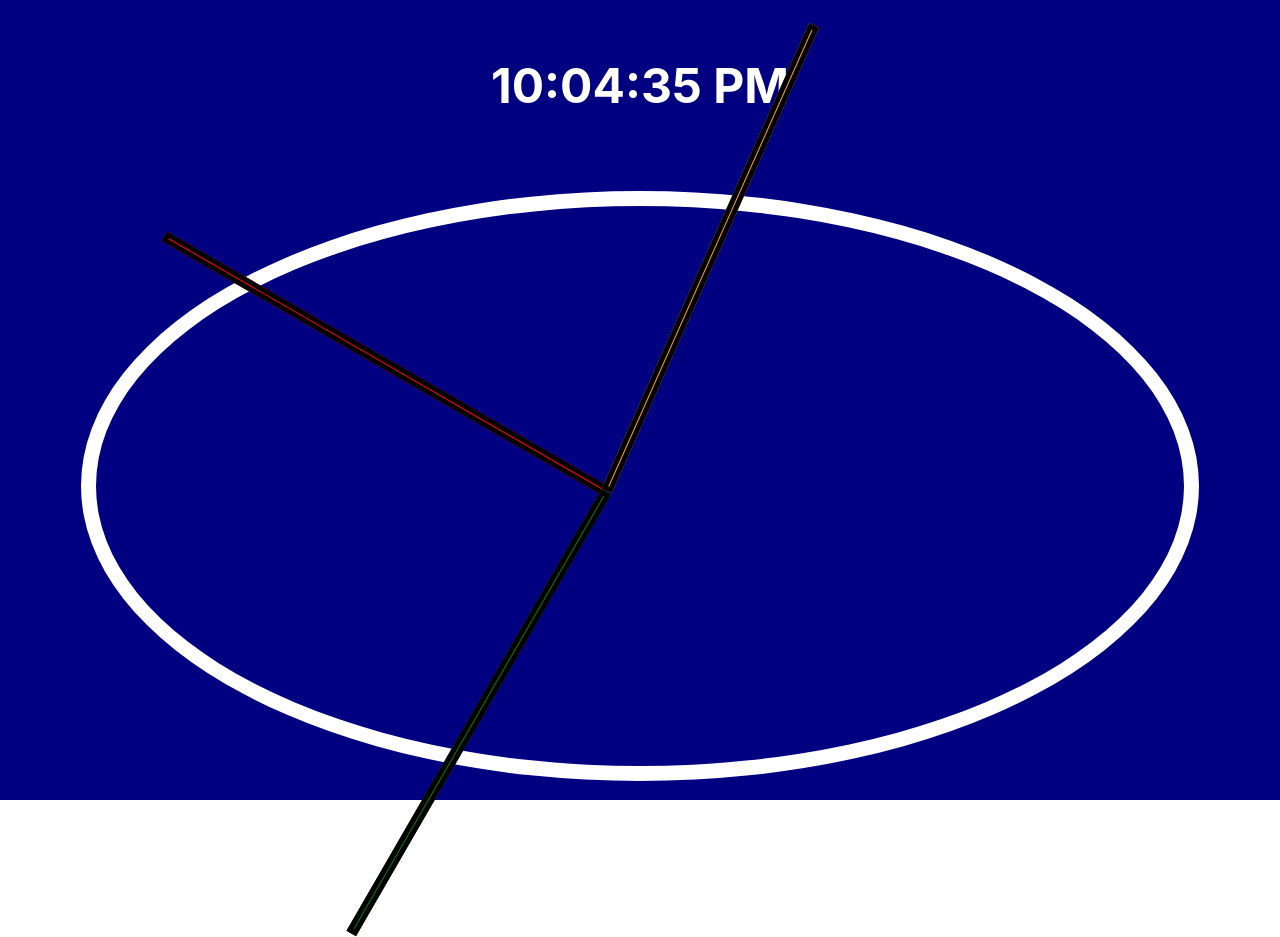
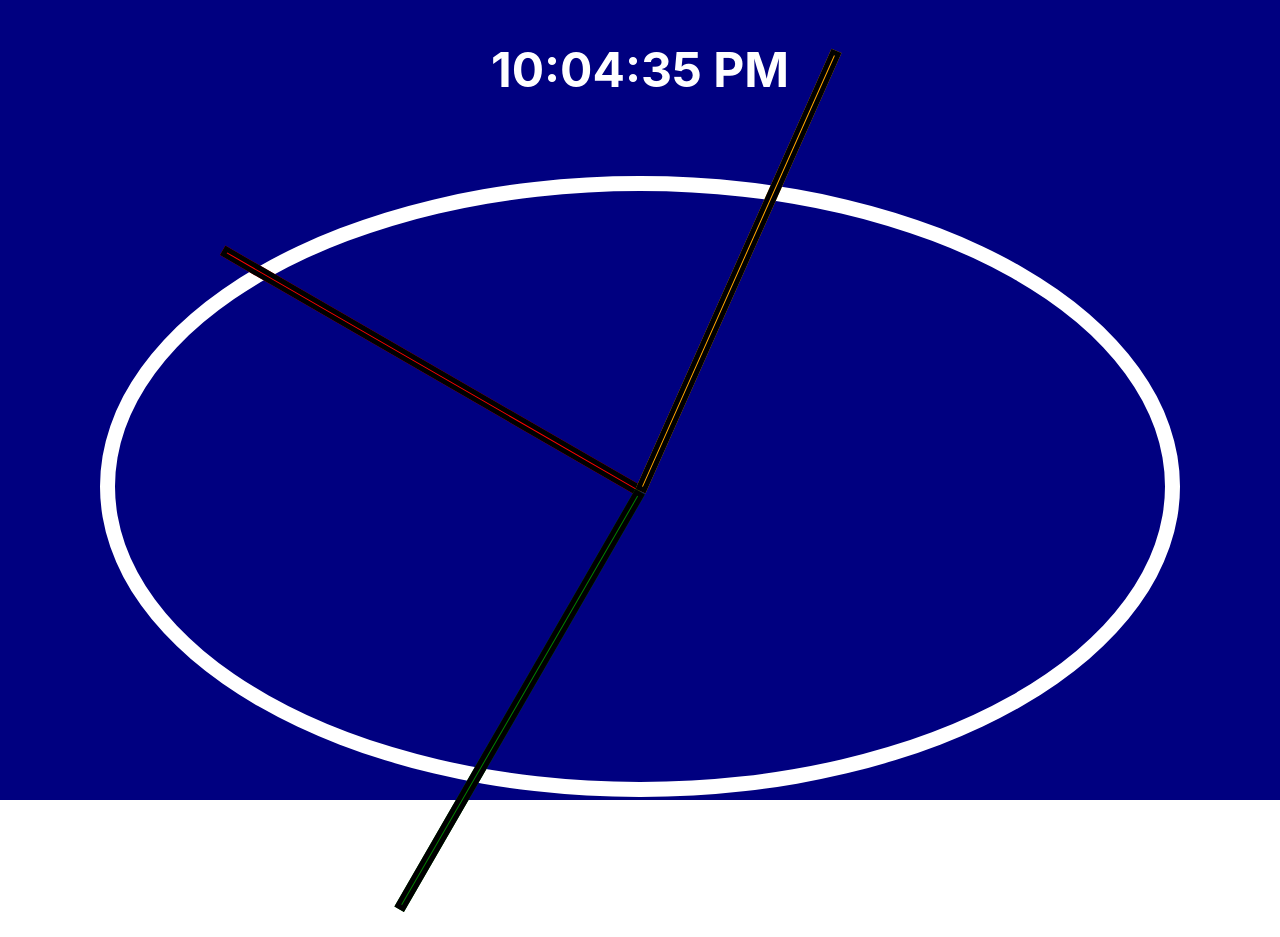
Before and after one commit to jcsmileyjr/react-clock, a React (Create React App) app: page / in a window 1280 px wide. After the commit the page ends 912 px from the top, so only its background shows below. Built offline with nearby package versions, Linux system fonts and the light colour scheme.

Commit message:
Update CSS for multiple screen responsiveness

```diff
--- a/src/App.css
+++ b/src/App.css
@@ -10,13 +10,37 @@
   align-items: center;
 }
 
-/*Syle for the clock face*/
+/*Style for the clock face, Small screens under 768px*/
 #clock-face {
   border: 15px solid white;
   border-radius: 50%;
-  height: 70vh;
+  height: 40vh;
   width: 85vw;
   transform:  translateY(-3px);
+}
+
+/*Small screens*/
+@media only screen and (max-width: 375px) {
+  #clock-face {
+    height: 21rem;
+    width: 85vw;
+  }
+}
+
+/*Smaller screens*/
+@media only screen and (max-width: 361px) {
+  #clock-face {
+    height: 20rem;
+    width: 85vw;
+  }
+}
+
+/*large screens*/
+@media only screen and (min-width: 767px) {
+  #clock-face {
+    height: 64vh;
+    width: 85vw;
+  }
 }
 
 #digital-time {
@@ -31,6 +55,19 @@
   height: 1px;
   border: 5px solid black;
   top: 50%;
+}
+
+/*larger screens*/
+@media only screen and (min-width: 1125px) {
+  .hand {
+    width: 45%;
+    right: 50%;
+  }
+
+  #clock-face {
+    height: 75vh;
+    width: 82vw;
+  }
 }
 
 #hour-hand {
@@ -57,38 +94,3 @@
   transition: all 0.05s;
   transition-timing-function: cubic-bezier(0.1, 2.7, 0.58, 1);
 }
-
-
-
-
-/*Old Material not used*/
-
-@media (prefers-reduced-motion: no-preference) {
-  .App-logo {
-    animation: App-logo-spin infinite 20s linear;
-  }
-}
-
-.App-header {
-  background-color: #282c34;
-  min-height: 100vh;
-  display: flex;
-  flex-direction: column;
-  align-items: center;
-  justify-content: center;
-  font-size: calc(10px + 2vmin);
-  color: white;
-}
-
-.App-link {
-  color: #61dafb;
-}
-
-@keyframes App-logo-spin {
-  from {
-    transform: rotate(0deg);
-  }
-  to {
-    transform: rotate(360deg);
-  }
-}
```
